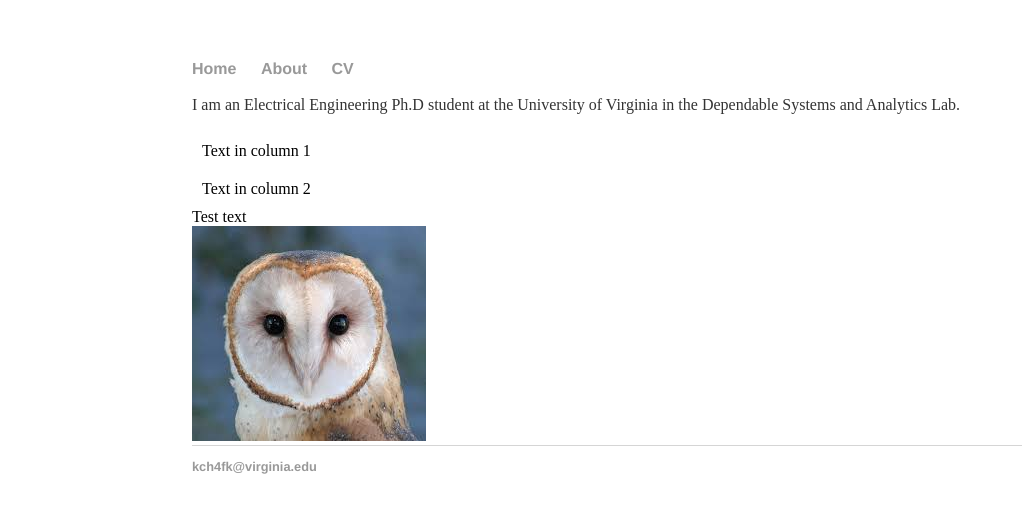
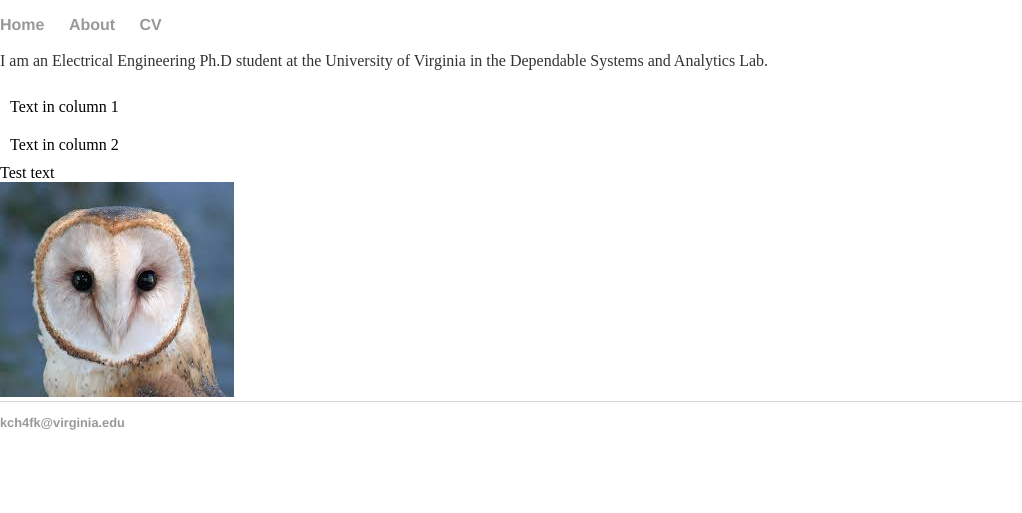
Before and after one commit to kch4fk/kch4fk.github.io, a Jekyll site: the page built from index.html, in a window 1280 px wide. Shown: the top 513 px of the page, without its empty margins (0-1022 px from the left). Built offline with Jekyll 4.4.1, drawn with Linux system fonts in a browser that asks for light colours.

Commit message:
Update main.css

```diff
--- a/css/main.css
+++ b/css/main.css
@@ -1,6 +1,6 @@
 body {
-    margin: 60px auto;
-    width: 70%;
+    margin: 0;  /*60px;*/
+    /*width: 100%;*/
 }
 nav ul, footer ul {
     font-family:'Helvetica', 'Arial', 'Sans-Serif';
```
